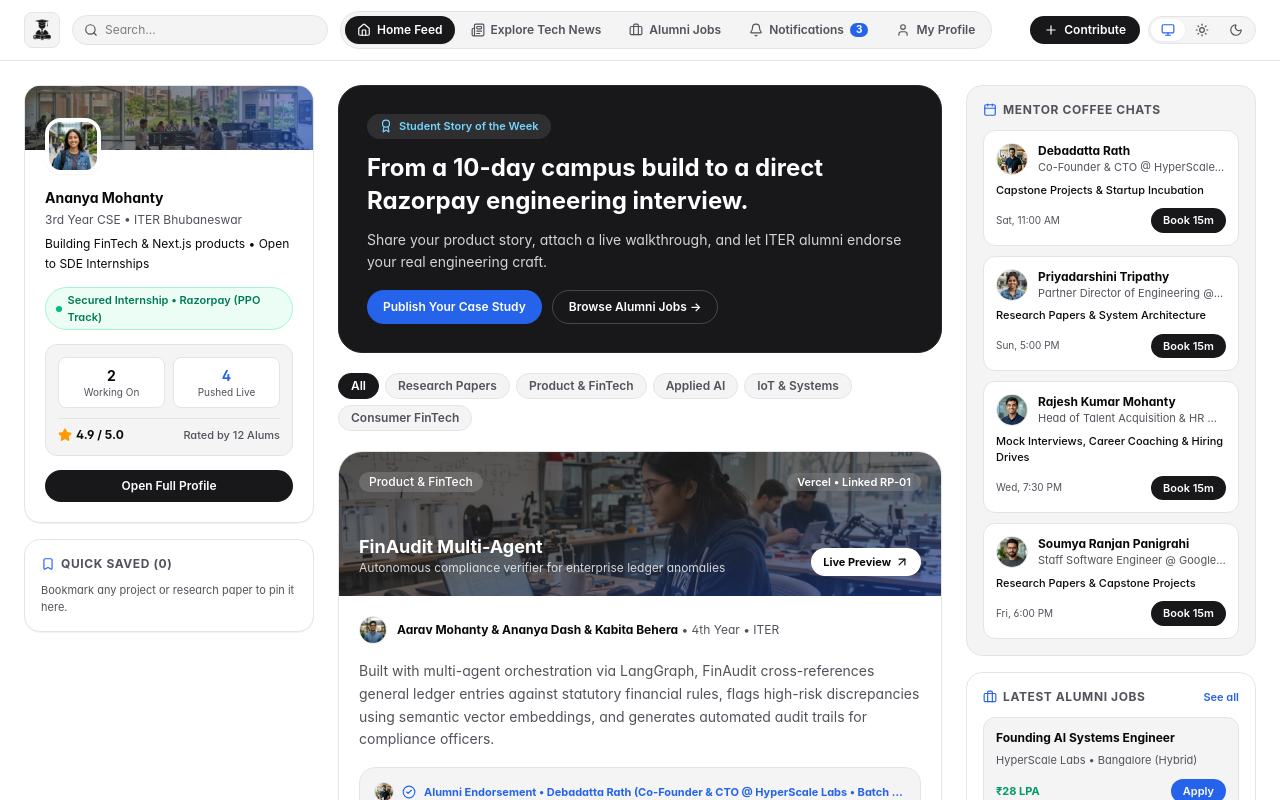
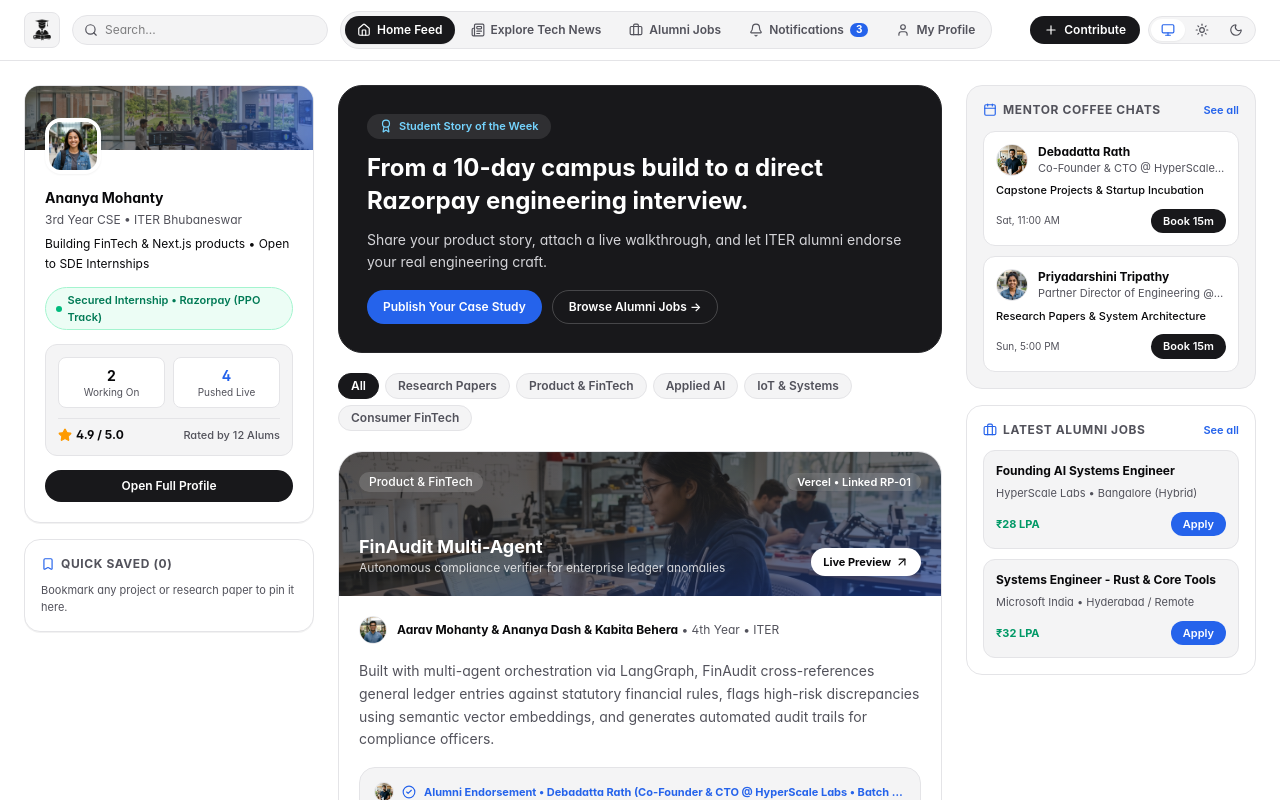
Before and after one commit to ragelabs-ssssd/Alum-Connect, a Next.js app: page /student in a window 1280 px wide. Shown: the top 800 px of the page. Built offline with nearby package versions, Linux system fonts and the light colour scheme.

Commit message:
feat: show 2 mentor coffee chats by default with See all toggle

```diff
--- a/src/app/student/page.tsx
+++ b/src/app/student/page.tsx
@@ -285,13 +285,13 @@ const ALUMNI_JOBS: AlumniJobItem[] = ALUMNI_DATA.filter((a) => a.canPostJobs).ma
   };
 });
 
-const MENTOR_CHATS = ALUMNI_DATA.slice(0, 4).map((alum, idx) => ({
+const MENTOR_CHATS = ALUMNI_DATA.map((alum, idx) => ({
   id: `mc-${alum.id.toLowerCase()}`,
   name: alum.fullName,
   role: `${alum.designation} @ ${alum.company} • '${String(alum.batchYear).slice(-2)}`,
   topic: alum.mentorshipScope,
   time: ['Sat, 11:00 AM', 'Sun, 5:00 PM', 'Wed, 7:30 PM', 'Fri, 6:00 PM'][idx % 4],
-  avatar: INDIAN_GENERAL_IMAGES[3],
+  avatar: getIndianAvatar(alum.fullName),
 }));
 
 const INITIAL_NOTIFICATIONS: NotificationItem[] = [
@@ -376,6 +376,7 @@ export default function StudentStudioPage() {
   const [newSubtitle, setNewSubtitle] = useState('');
   const [newStory, setNewStory] = useState('');
   const [newTags, setNewTags] = useState('Next.js, TypeScript, Tailwind');
+  const [showAllMentors, setShowAllMentors] = useState(false);
   const [toast, setToast] = useState<string | null>(null);
 
   const notify = (msg: string) => {
@@ -1512,12 +1513,21 @@ export default function StudentStudioPage() {
           {section === 'home' && (
             <>
               <div className="rounded-2xl border border-[#E4E4E7] dark:border-zinc-800 bg-[#F4F4F5] dark:bg-zinc-900 p-4 space-y-3">
+                <div className="flex items-center justify-between">
                   <h3 className="text-xs font-bold uppercase tracking-wider text-[#52525B] dark:text-zinc-400 flex items-center gap-1.5">
                     <Calendar className="w-3.5 h-3.5 text-[#2563EB]" />
                     Mentor Coffee Chats
                   </h3>
+                  <button
+                    type="button"
+                    onClick={() => setShowAllMentors((prev) => !prev)}
+                    className="text-[11px] font-semibold text-[#2563EB] hover:underline"
+                  >
+                    {showAllMentors ? 'Show less' : 'See all'}
+                  </button>
+                </div>
                 <div className="space-y-2.5">
-                  {MENTOR_CHATS.map((m) => {
+                  {MENTOR_CHATS.slice(0, showAllMentors ? MENTOR_CHATS.length : 2).map((m) => {
                     const booked = !!bookedChats[m.id];
                     return (
                       <div
@@ -1704,12 +1714,21 @@ export default function StudentStudioPage() {
               </div>
 
               <div className="rounded-2xl border border-[#E4E4E7] dark:border-zinc-800 bg-[#F4F4F5] dark:bg-zinc-900 p-4 space-y-3">
+                <div className="flex items-center justify-between">
                   <h3 className="text-xs font-bold uppercase tracking-wider text-[#52525B] dark:text-zinc-400 flex items-center gap-1.5">
                     <Calendar className="w-3.5 h-3.5 text-[#2563EB]" />
                     Mentor Coffee Chats
                   </h3>
+                  <button
+                    type="button"
+                    onClick={() => setShowAllMentors((prev) => !prev)}
+                    className="text-[11px] font-semibold text-[#2563EB] hover:underline"
+                  >
+                    {showAllMentors ? 'Show less' : 'See all'}
+                  </button>
+                </div>
                 <div className="space-y-2.5">
-                  {MENTOR_CHATS.map((m) => {
+                  {MENTOR_CHATS.slice(0, showAllMentors ? MENTOR_CHATS.length : 2).map((m) => {
                     const booked = !!bookedChats[m.id];
                     return (
                       <div
```
Lines whose indentation alone changed are shown as unchanged.
